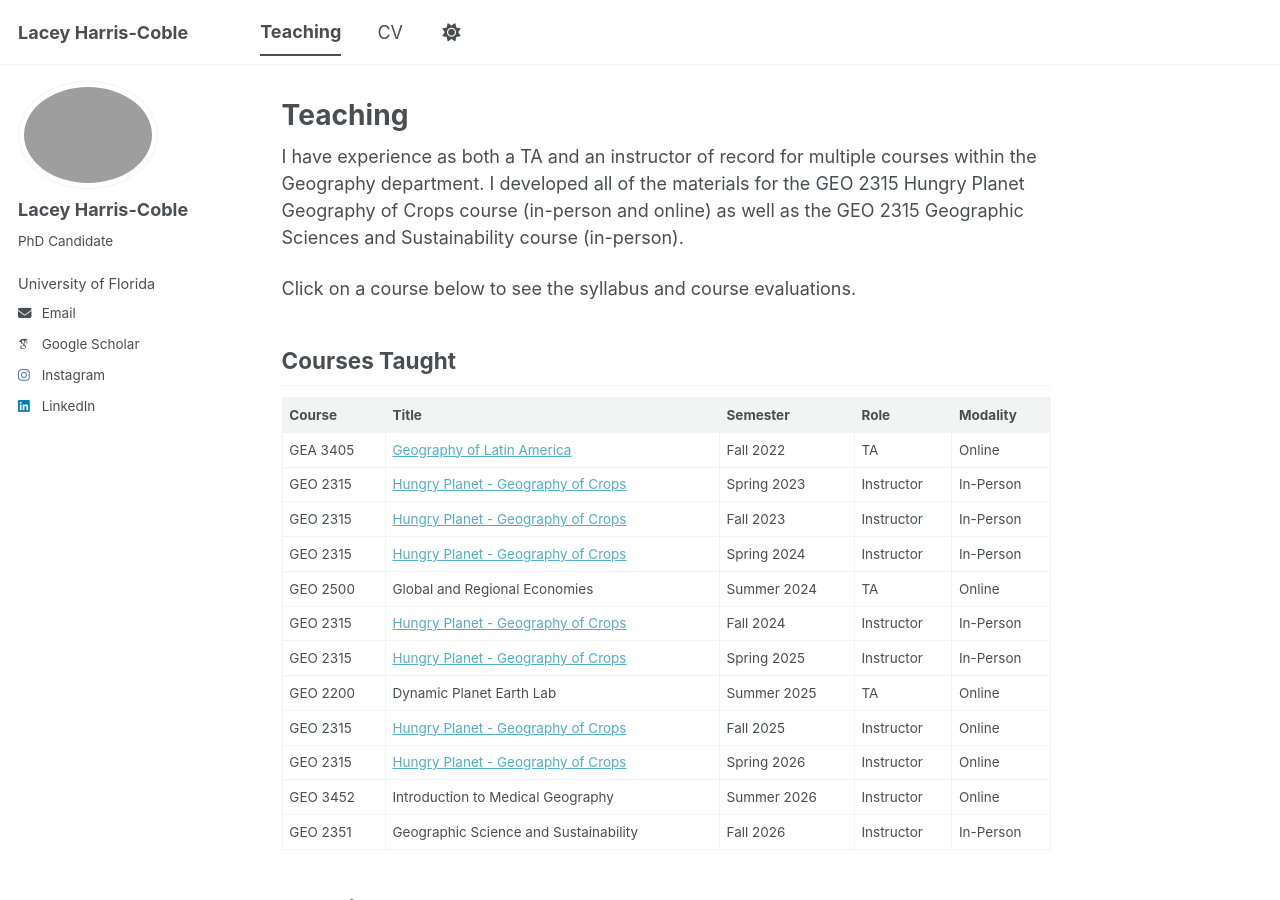
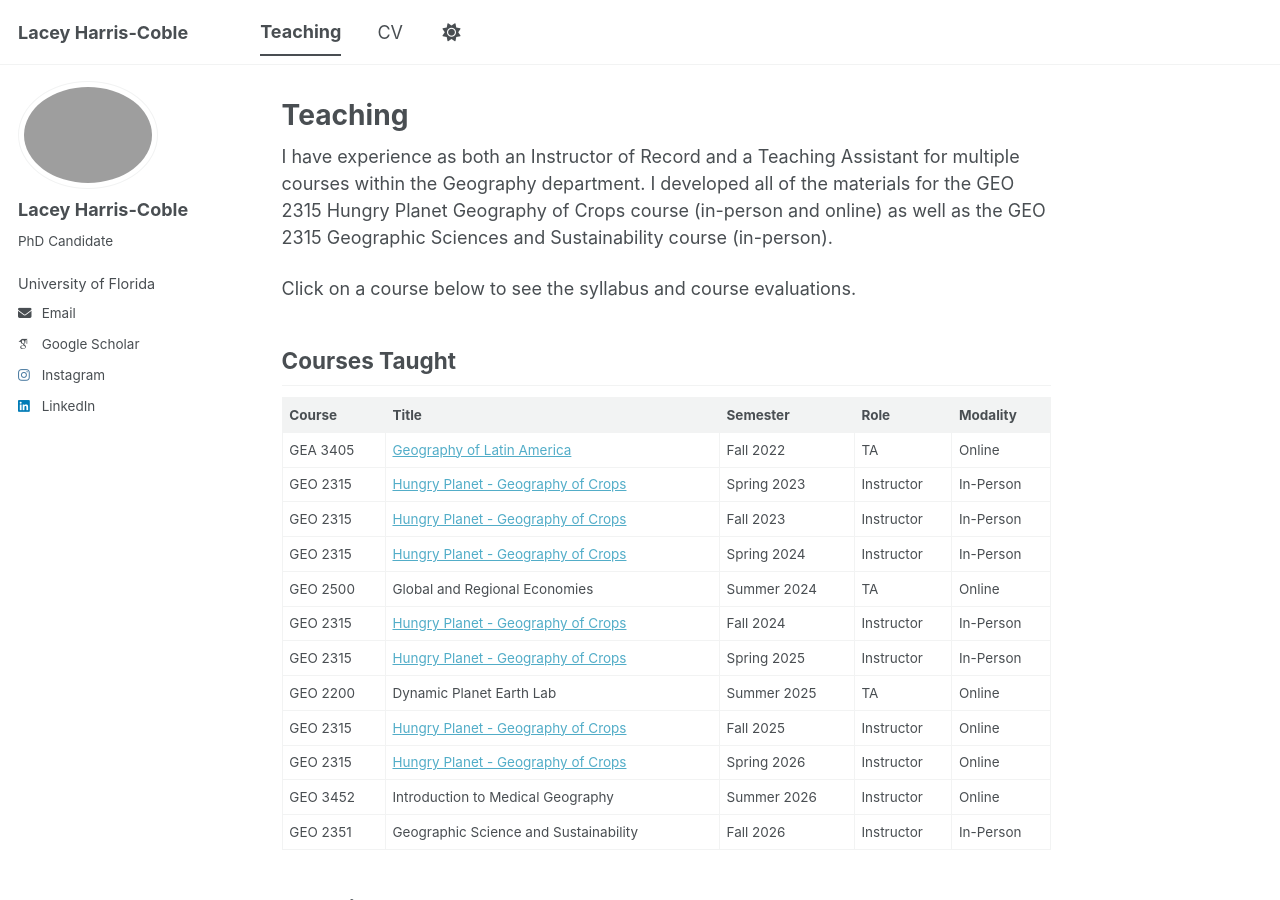
Before and after one commit to lharriscoble/lharriscoble.github.io, a Jekyll site: the page built from _pages/teaching.md, in a window 1280 px wide and 900 px high. Built offline with Jekyll 4.4.1, drawn with Linux system fonts in a browser that asks for light colours; some web fonts are replaced; a script bundle is joined from its source files by our own code; library files that are not in the unit come from our copies.

Commit message:
Update teaching.md

```diff
--- a/_pages/teaching.md
+++ b/_pages/teaching.md
@@ -5,7 +5,7 @@ permalink: /teaching/
 author_profile: true
 ---
 
-I have experience as both a TA and an instructor of record for multiple courses within the Geography department.
+I have experience as both an Instructor of Record and a Teaching Assistant for multiple courses within the Geography department.
 I developed all of the materials for the GEO 2315 Hungry Planet Geography of Crops course (in-person and online) as well as the GEO 2315 Geographic Sciences and Sustainability course (in-person).
 
 Click on a course below to see the syllabus and course evaluations.
```
